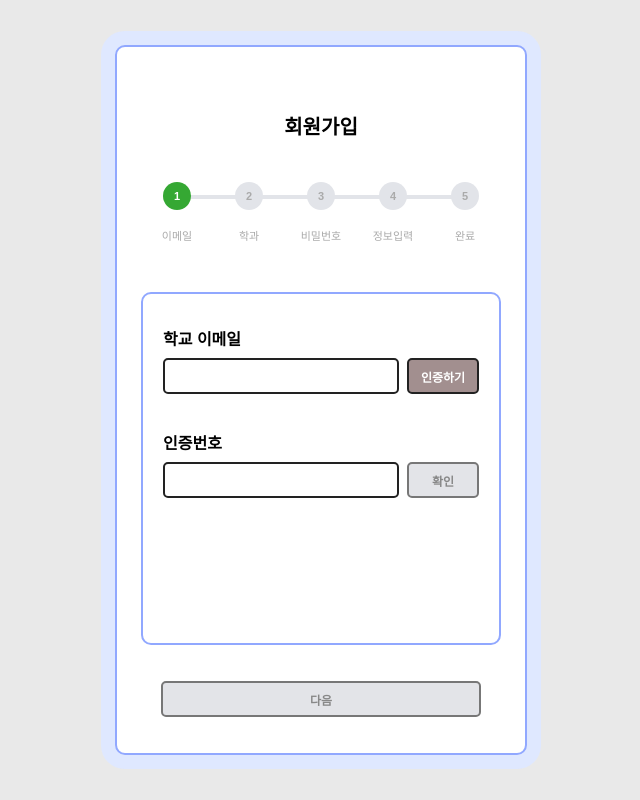
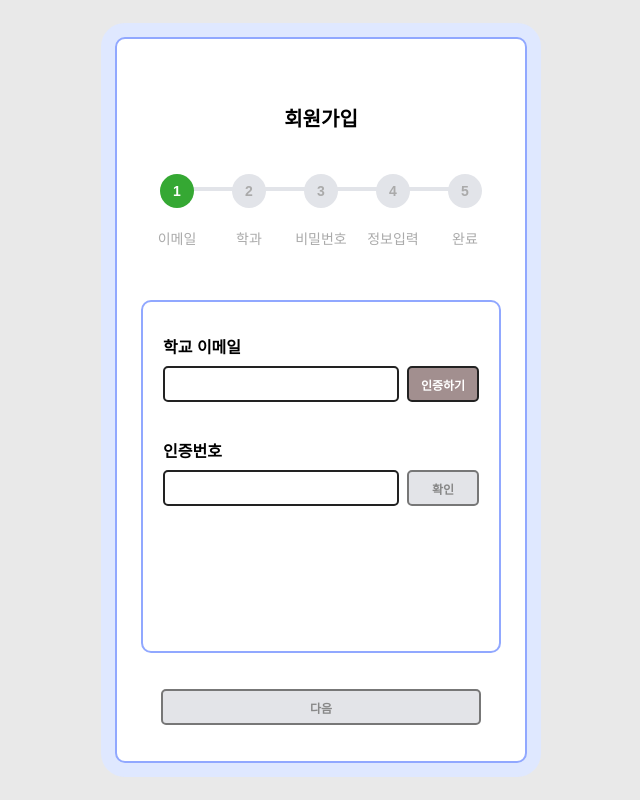
Before and after one commit to siyeonlim0128-netizen/mini-project, a React (Create React App) app in the folder mini-project/: page / in a window 1280 px wide. Shown: the whole page, without its empty margins (319-959 px from the left). Built offline with nearby package versions, Linux system fonts and the light colour scheme.

Commit message:
3차 중간 저장

```diff
--- a/mini-project/src/pages/SignupPage.css
+++ b/mini-project/src/pages/SignupPage.css
@@ -40,7 +40,7 @@ h1 {
   justify-items: center;
   gap: 6px;
   color: #aaa;
-  font-size: 11px;
+  font-size: 14px;
 }
 
 .progress li::before {
@@ -57,15 +57,18 @@ h1 {
   display: none;
 }
 
-.progress li.done::before,
+.progress li.done::before {
+  background: #9bc894;
+}
+
 .progress li.active::before {
-  background: #8fbe8f;
+  background: #9bc894;
 }
 
 .progress span {
   z-index: 1;
-  width: 28px;
-  height: 28px;
+  width: 34px;
+  height: 34px;
   display: grid;
   place-items: center;
   border-radius: 50%;
@@ -73,12 +76,15 @@ h1 {
   font-weight: bold;
 }
 
-.progress .done span,
+.progress .done span {
+  background: #7fbd78;
+  color: white;
+}
+
 .progress .active span {
   background: #35a833;
   color: white;
 }
-
 .box {
   min-height: 285px;
   border: 2px solid #91a8ff;
@@ -322,3 +328,15 @@ button:disabled {
 input::placeholder {
   color: #c7c7c7;
 }
+
+.password-rule-message {
+  min-height: 18px;
+  margin: 8px 0 12px;
+  color: #e44b4b;
+  font-size: 11px;
+  font-weight: bold;
+}
+
+.nickname-label {
+  margin-top: 15px;
+}
--- a/mini-project/src/pages/SignupPage.js
+++ b/mini-project/src/pages/SignupPage.js
@@ -6,7 +6,7 @@ const steps = ["이메일", "학과", "비밀번호", "정보입력", "완료"];
 
 const majors = [
   "그리스·불가리아학과",
-  "GBT학부",
+  "Global Business & Technology학부",
   "글로벌스포츠산업학부",
   "국제금융학과",
   "기후변화융합학부",
@@ -63,8 +63,9 @@ export default function SignupPage() {
 
   const emailValid = /^[^\s@]+@hufs\.ac\.kr$/i.test(email);
   const codeValid = code === "123456";
-  const passwordValid = /^(?=.*[A-Za-z])(?=.*\d).{8,}$/.test(password);
-  const passwordSame = password && password === passwordCheck;
+  const passwordValid =
+  /^(?=.*[a-z])(?=.*[A-Z])(?=.*\d)(?=.*[!@#$%^&*])[A-Za-z\d!@#$%^&*]{8,16}$/.test(password);
+  const passwordSame = passwordValid && password && password === passwordCheck;
   const nicknameValid = nickname.trim().length >= 2;
   const duplicatedNicknames = ["admin", "test", "관리자", "hufs"];
   const nicknameDuplicated = duplicatedNicknames.includes(nickname.trim());
@@ -241,6 +242,12 @@ export default function SignupPage() {
               </button>
             </div>
 
+            <p className="password-rule-message">
+            {password && !passwordValid
+            ? "8~16자 영문 대 소문자, 숫자, 특수문자를 사용하세요."
+            : ""}
+            </p>
+
             <label>비밀번호 확인</label>
 
             <div className="row">
@@ -264,7 +271,7 @@ export default function SignupPage() {
               <button
               type="button"
               className="check-button"
-                disabled={!passwordCheck}
+              disabled={!passwordValid || !passwordCheck}
               onClick={() => setPasswordCheckTried(true)}
             >
               확인
@@ -273,7 +280,9 @@ export default function SignupPage() {
 
             <p className={passwordSame ? "success" : "error"}>
               {passwordCheckTried
-                ? passwordSame
+              ? !passwordValid
+              ? "8~16자 영문 대 소문자, 숫자, 특수문자를 사용하세요."
+              : passwordSame
               ? "비밀번호가 일치합니다."
               : "비밀번호가 일치하지 않습니다."
               : ""}
@@ -286,7 +295,7 @@ export default function SignupPage() {
             <label>이름</label>
             <input value={name} onChange={(e) => setName(e.target.value)} />
 
-            <label>닉네임</label>
+            <label className="nickname-label">닉네임</label>
             <div className="row">
               <input
                 value={nickname}
```
Lines whose indentation alone changed are shown as unchanged.
